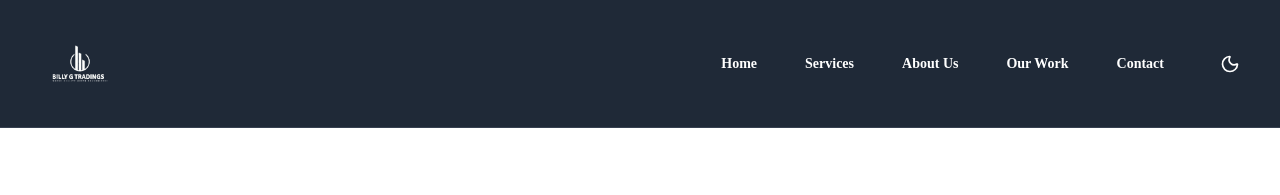
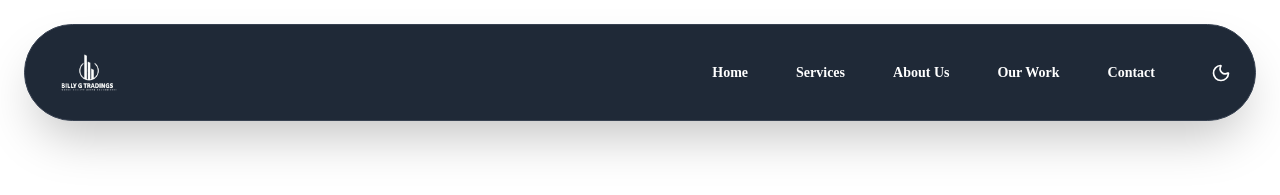
Before and after one commit to MulweliMX/BillyG-Construction, a React (Vite) app: page / in a window 1280 px wide. Shown: the top 195 px of the page. Built offline with nearby package versions, Linux system fonts and the light colour scheme; a web font is replaced by a local one.

Commit message:
[dyad] Updated the header design to a modern, floating style and adjusted main content padding to prevent overlap. - wrote 2 file(s)

```diff
--- a/src/App.tsx
+++ b/src/App.tsx
@@ -47,7 +47,7 @@ const App: React.FC = () => {
   return (
     <div className="min-h-screen flex flex-col">
       <Header theme={theme} toggleTheme={toggleTheme} />
-      <main className="flex-grow">
+      <main className="flex-grow pt-24 md:pt-32">
         <Hero />
         <Services />
         <AboutUs />
--- a/src/components/Header.tsx
+++ b/src/components/Header.tsx
@@ -17,8 +17,15 @@ const Header: React.FC<HeaderProps> = ({ theme, toggleTheme }) => {
   const ThemeIcon = theme === 'dark' ? Sun : Moon;
 
   return (
-    <header id="home" className="bg-gray-800 dark:bg-primary-intro border-b border-gray-700 dark:border-gray-800 sticky top-0 z-30 transition-colors duration-300">
-      <div className="flex items-center justify-between max-w-7xl mx-auto p-4 md:p-8 px-6">
+    <header id="home" className="fixed top-0 left-0 right-0 z-30 transition-colors duration-300 p-4 md:p-6">
+      <div className="
+        max-w-7xl mx-auto
+        bg-gray-800 dark:bg-primary-intro
+        border border-gray-700 dark:border-gray-800
+        rounded-full shadow-2xl
+        transition-colors duration-300
+      ">
+        <div className="flex items-center justify-between p-4 md:p-4 px-6">
           <img src="./public/images/logobxfinal.png" alt="Billy G Logo" className="w-16 md:w-24" />
 
           {/* Desktop Navigation */}
@@ -63,10 +70,14 @@ const Header: React.FC<HeaderProps> = ({ theme, toggleTheme }) => {
             </button>
           </div>
         </div>
+      </div>
 
-      {/* Mobile Navigation Menu */}
+      {/* Mobile Navigation Menu - Needs adjustment for new structure */}
       <nav
-        className={`md:hidden absolute w-full bg-gray-800 dark:bg-primary-intro transition-all duration-300 ease-in-out overflow-hidden ${
+        className={`md:hidden absolute w-[calc(100%-3rem)] mx-6 mt-2
+          bg-gray-800 dark:bg-primary-intro
+          rounded-xl shadow-xl
+          transition-all duration-300 ease-in-out overflow-hidden ${
           isMenuOpen ? 'max-h-96 opacity-100 py-4' : 'max-h-0 opacity-0'
         }`}
       >
```
Lines whose indentation alone changed are shown as unchanged.
